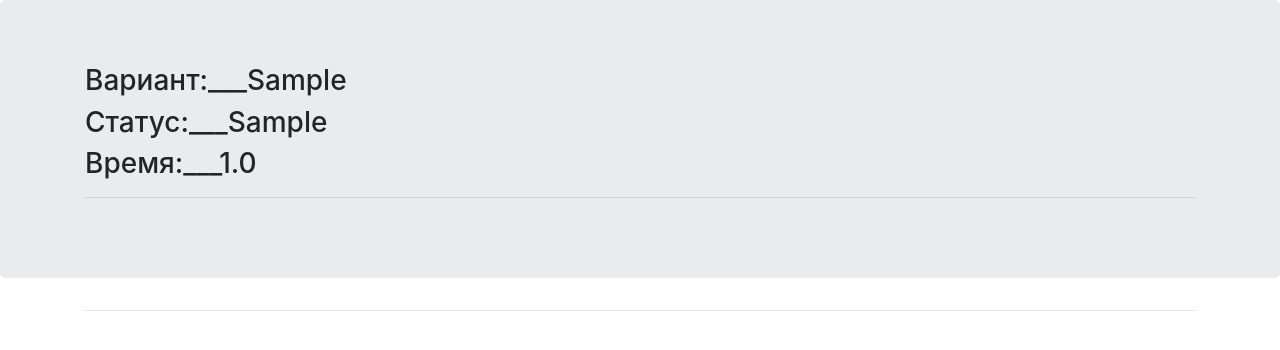
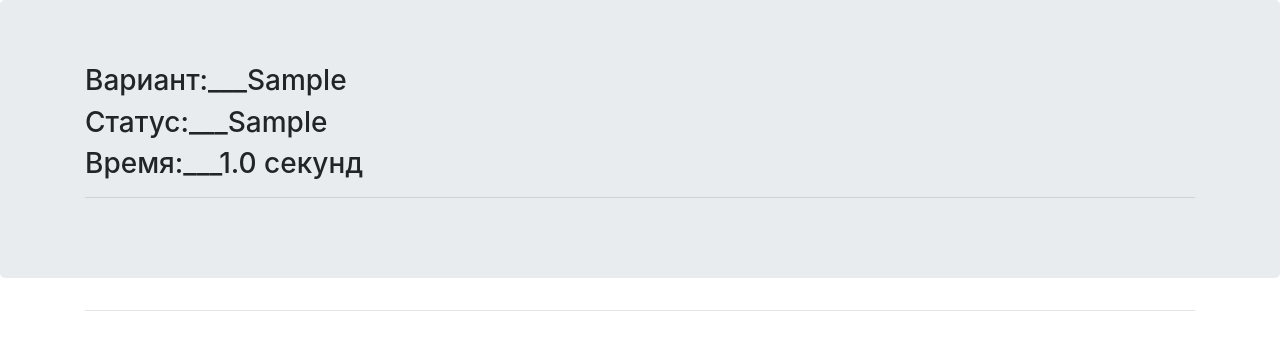
Before and after one commit to ZimAlex/diplom_tickets, a Django app: page /tasks/experiment/1/var/ in a window 1280 px wide. Shown: the top 350 px of the page. Run offline with Django 3.2, Linux system fonts and the light colour scheme; tables that the repository leaves empty hold one stand-in row (values such as "Sample post"); some libraries are stand-ins or nearby versions.

```diff
--- a/tasks/templates/tasks/variants.html
+++ b/tasks/templates/tasks/variants.html
@@ -8,7 +8,7 @@
     {% for var in variants%}
         <h3>Вариант:___{{var.Variant}}</h3>
         <h3>Статус:___{{var.Check}}</h3>
-        <h3>Время:___{{var.Time}}</h3>
+        <h3>Время:___{{var.Time}} cекунд</h3>
         <hr>
     {% endfor %}
 
```
